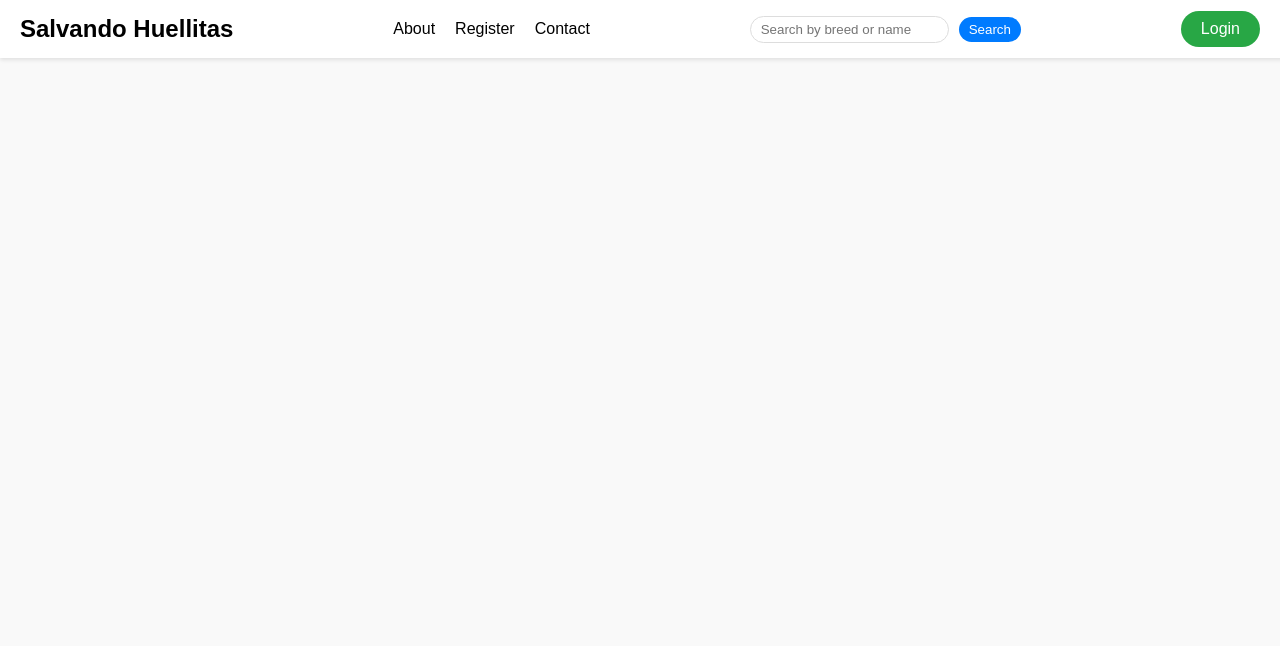
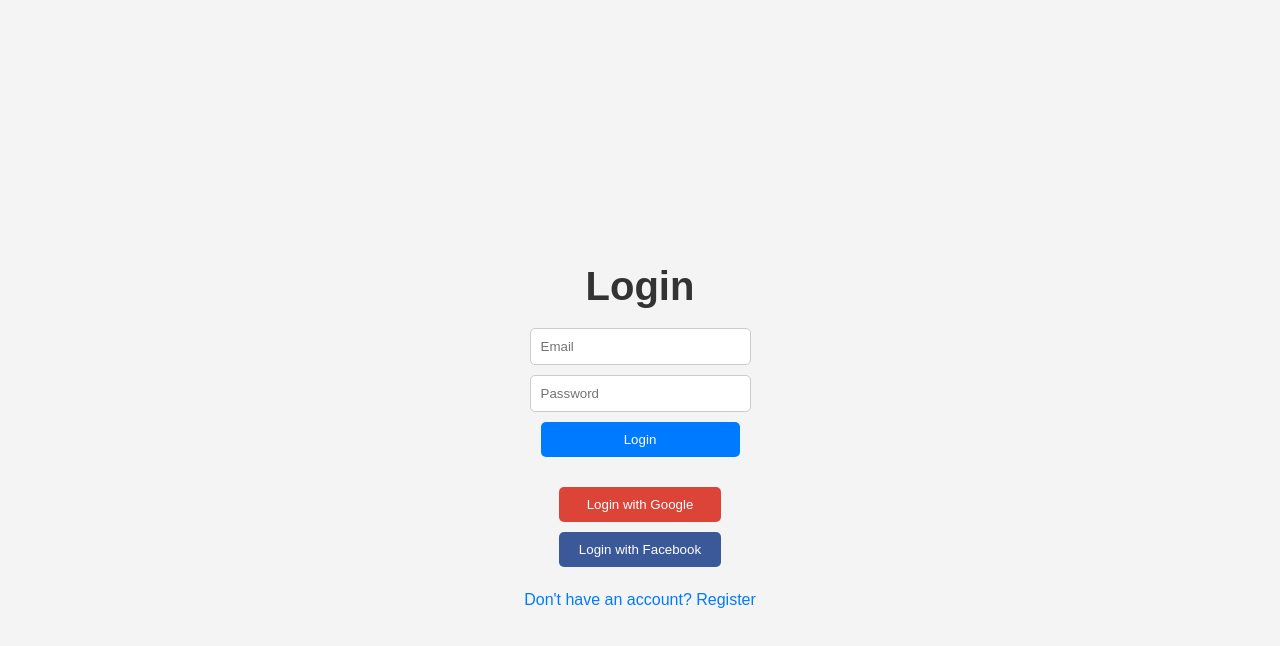
Before and after one commit to beta-cancri/SalvandoHuellitas-Front-end, a React (Create React App) app in the folder my-app/: page /login in a window 1280 px wide. Shown: the top 646 px of the page. Built offline with nearby package versions, Linux system fonts and the light colour scheme.

Commit message:
login view

```diff
--- a/my-app/src/App.js
+++ b/my-app/src/App.js
@@ -1,18 +1,19 @@
 import React from 'react';
-import { Routes, Route, useLocation } from 'react-router-dom'; // Asegúrate de importar correctamente
+import { Routes, Route, useLocation } from 'react-router-dom';
 import Navbar from './components/navbar/navbar.component';
 import Home from './views/home/home.component';
 import Detail from './views/detail/detail.component';
 import About from './views/about/about.component';
 import Landing from './views/landing/landing.component';
 import Contact from './views/contact/contact.component';
+import Login from './views/login/login.component'; // Import Login component
 import './App.css';
 
 const App = () => {
   const location = useLocation();
 
-  // Verifica si la ruta actual es la página de inicio
-  const showNavbar = location.pathname !== '/';
+  // Hide Navbar on the landing page and login page
+  const showNavbar = location.pathname !== '/' && location.pathname !== '/login';
 
   return (
     <div className="App">
@@ -23,6 +24,7 @@ const App = () => {
         <Route path="/detail/:id" element={<Detail />} />
         <Route path="/about" element={<About />} />
         <Route path="/contact" element={<Contact />} />
+        <Route path="/login" element={<Login />} /> {/* Add Login Route */}
       </Routes>
     </div>
   );
--- /dev/null
+++ b/my-app/src/views/login/login.component.jsx
@@ -0,0 +1,49 @@
+import React from 'react';
+import { Link } from 'react-router-dom';
+import './login.styles.css';
+
+const Login = () => {
+  const handleGoogleLogin = () => {
+    // Add your Google login logic here
+    console.log('Google login clicked');
+  };
+
+  const handleFacebookLogin = () => {
+    // Add your Facebook login logic here
+    console.log('Facebook login clicked');
+  };
+
+  return (
+    <div className="login-container">
+      <h1>Login</h1>
+      <form className="login-form">
+        <input
+          type="email"
+          placeholder="Email"
+          className="login-input"
+          required
+        />
+        <input
+          type="password"
+          placeholder="Password"
+          className="login-input"
+          required
+        />
+        <button type="submit" className="login-button">Login</button>
+      </form>
+      <div className="social-login-buttons">
+        <button onClick={handleGoogleLogin} className="google-login-button">
+          Login with Google
+        </button>
+        <button onClick={handleFacebookLogin} className="facebook-login-button">
+          Login with Facebook
+        </button>
+      </div>
+      <div className="login-links">
+        <Link to="/register">Don't have an account? Register</Link>
+      </div>
+    </div>
+  );
+};
+
+export default Login;
--- /dev/null
+++ b/my-app/src/views/login/login.styles.css
@@ -0,0 +1,76 @@
+.login-container {
+    display: flex;
+    flex-direction: column;
+    align-items: center;
+    justify-content: center;
+    height: 100vh;
+    background-color: #f4f4f4;
+    padding: 20px;
+  }
+
+  .login-form {
+    display: flex;
+    flex-direction: column;
+    align-items: center;
+    margin-bottom: 20px;
+  }
+
+  .login-input {
+    margin-bottom: 10px;
+    padding: 10px;
+    width: 100%;
+    max-width: 300px;
+    border-radius: 5px;
+    border: 1px solid #ccc;
+  }
+
+  .login-button {
+    padding: 10px 20px;
+    background-color: #007bff;
+    color: white;
+    border: none;
+    border-radius: 5px;
+    cursor: pointer;
+    width: 100%;
+    max-width: 300px;
+  }
+
+  .social-login-buttons {
+    display: flex;
+    flex-direction: column;
+    align-items: center;
+  }
+
+  .google-login-button,
+  .facebook-login-button {
+    margin-top: 10px;
+    padding: 10px 20px;
+    width: 100%;
+    max-width: 300px;
+    border: none;
+    border-radius: 5px;
+    cursor: pointer;
+  }
+
+  .google-login-button {
+    background-color: #db4437;
+    color: white;
+  }
+
+  .facebook-login-button {
+    background-color: #3b5998;
+    color: white;
+  }
+
+  .login-links {
+    margin-top: 20px;
+  }
+
+  .login-links a {
+    color: #007bff;
+    text-decoration: none;
+  }
+
+  .login-links a:hover {
+    text-decoration: underline;
+  }
```
